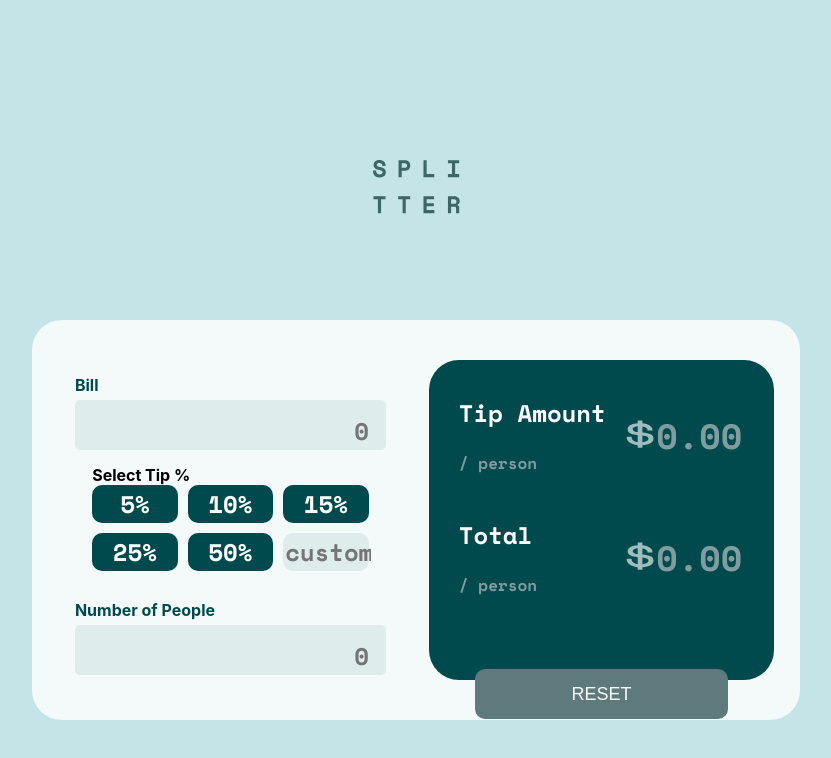
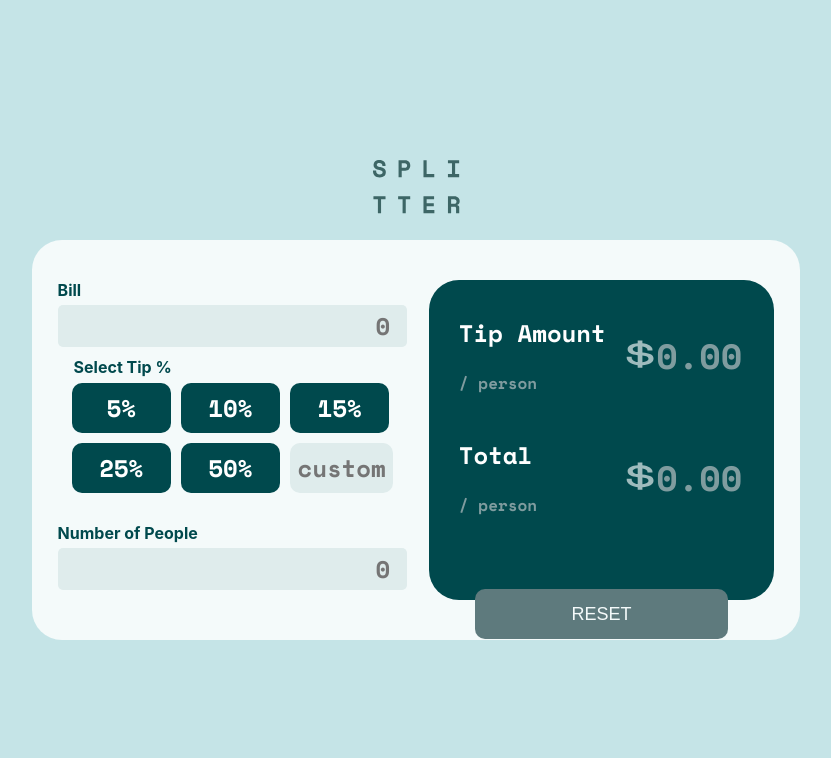
Before and after one commit to RubyAlvarez08/calculator, a React (Create React App) app: page / in a window 1280 px wide. Shown: the top 758 px of the page, without its empty margins (224-1055 px from the left). Built offline with nearby package versions, Linux system fonts and the light colour scheme.

Commit message:
style correction and accessibility

```diff
--- a/src/App.js
+++ b/src/App.js
@@ -1,3 +1,4 @@
+import React, { useState } from 'react';
 import Header from '../src/components/Header';
 import '../src/App.css'
 import InputBox from './components/InputBox';
@@ -5,18 +6,35 @@ import SelectTip from './components/SelectTip';
 import OutputBox from './components/OutputBox';
 //const iconImages = require.contex('../src/images')
 function App() {
+  const [enteredBill, setEnteredBill] = useState('');
+  const [enteredNumberOfPeople, setEnteredNumberOfPeople] = useState('');
+
+  const billChangeHandler = event =>{
+    setEnteredBill(event.target.value);
+
+  }
+  const numberOfPeopleChange = event =>{
+    setEnteredNumberOfPeople(event.target.value)
+  }
 
   return (
     <div className="app">
         <Header></Header>
         <main className="splitter-container">
-          <section className="splitter-input">
-           <InputBox name="Bill"></InputBox>
-           <SelectTip></SelectTip>
-            <InputBox name = "Number of People"></InputBox>
+          <section  className="splitter-input">
+           <InputBox name="Bill"
+                     value={enteredBill}
+                     onChange={billChangeHandler}
+            />
+           <SelectTip/>
+            <InputBox name = "Number of People"
+                      value={enteredNumberOfPeople}
+                      onChange={numberOfPeopleChange}
+
+            />
           </section>
           <section className="splitter-result">
-            <OutputBox></OutputBox>
+            <OutputBox/>
           </section>
         </main>
     </div>
--- a/src/components/Header.css
+++ b/src/components/Header.css
@@ -1,5 +1,5 @@
 .logo{
-    height: 40vh;
+    height: 30vh;
     position: relative;
     top: 20vh;
 }
--- a/src/components/InputBox.css
+++ b/src/components/InputBox.css
@@ -1,27 +1,18 @@
 .input-box{
-    padding: 15px;
-    width: 90%;
+
+    width: 100%;
     height: 100px;
     color:hsl(183, 100%, 15%);
+
 }
 .input-box__enter{
     background-color:hsl(180, 24%, 90%);
-    height: 50px;
-    display: flex;
-    align-items: flex-end;
-    justify-content: flex-end;
+    height: 5vh;
+    border: 0;
+    text-align: end;
+    width: 100%;
     border-radius: 5px;
     margin-top: 5px;
+    font-family: 'Space Mono', monospace;
+    font-size: 24px;
 }
-.input-box__enter:focus{
-    outline: 0;
-    box-shadow: 0 0 8px 10px #888888;
-}
-.input-box__enter input{
-   background-color: transparent;
-   border:0;
-   text-align: end;
-   font-size: 24px;
-   font-family: 'Space Mono', monospace;
-    outline: 0;
-}
--- a/src/components/InputBox.js
+++ b/src/components/InputBox.js
@@ -6,10 +6,9 @@ import '../components/InputBox.css';
 function InputBox(props){
     return(
         <div className="input-box">
-          <label for={props.name}> {props.name}</label>
-					<div className="input-box__enter" role="input" tabIndex="0">
-						<input type="number"  id={props.name} placeholder="0" min="0"></input>
-					</div>
+          <label for={props.name}> {props.name}
+						<input type="number" className="input-box__enter" id={props.name} placeholder="0" min="0"/>
+          </label>
         </div>
     )
 }
--- a/src/components/SelectTip.css
+++ b/src/components/SelectTip.css
@@ -1,15 +1,11 @@
 .container-select{
-    width: 80%;
+    max-width: 100%;
     margin-bottom: 20px;
-}
-.select-tip{
+    border: 0;
+    color:hsl(183, 100%, 15%);
     display: grid;
     grid-template-columns: 1fr 1fr 1fr;
     gap: 10px;
-    height: 10vh;
-
-
-
 }
 .tip-button{
     background-color: hsl(183, 100%, 15%);
@@ -18,24 +14,25 @@
     color: #FFFF;
     font-family: 'Space Mono', monospace;
     font-size: 24px;
+    height: 50px;
 
 
 }
+.custom{
+    background-color: hsl(180, 24%, 90%);
+    color: hsl(183, 100%, 15%);
+    font-family: 'Space Mono', monospace;
+    outline: 0;
+    border: 0;
+    border-radius: 10px;
+    text-align: center;
+    width: 100%;
+    font-size: 24px;
+}
+
 .tip-button:focus{
     background-color: hsl(162, 90%, 35%);
 }
-.custom{
-    background-color: hsl(180, 24%, 90%);
-    color: hsl(183, 100%, 15%);  ;
+.custom:focus{
+    background-color: hsl(162, 90%, 35%);
 }
-.custom input{
-    font-family: 'Space Mono', monospace;
-    background-color: transparent;
-    outline: 0;
-    border: 0;
-    text-align: center;
-    width: 100%;
-    color: hsl(183, 100%, 15%);  ;
-    font-size: 24px;
-
-}
--- a/src/components/SelectTip.js
+++ b/src/components/SelectTip.js
@@ -3,20 +3,15 @@ import TipButton from "./TipBotton";
 import '../components/SelectTip.css';
 function SelectTip(){
     return(
-        <div className="container-select" tabIndex="0">
-            Select Tip %
-            <div role="combobox" className="select-tip">
-            <TipButton name="5%"></TipButton>
-            <TipButton name="10%"></TipButton>
-            <TipButton name="15%"></TipButton>
-            <TipButton name="25%"></TipButton>
-            <TipButton name="50%"></TipButton>
-            <div className="tip-button custom">
-                <input placeholder="custom"/>
-            </div>
-            </div>
-
-        </div>
+        <fieldset className="container-select">
+            <legend>Select Tip %</legend>
+                <TipButton type="button"className="tip-button" value="5%" for="five" id="five"/>
+                <TipButton type="button"className="tip-button" value="10%"for="ten" id="ten"/>
+                <TipButton type="button"className="tip-button" value="15%"for="fifteen" id="fifteen"/>
+                <TipButton type="button"className="tip-button" value="25%"for="twenty-five" id="twenty-five"/>
+                <TipButton type="button"className="tip-button" value="50%"for="fifty" id="fifty"/>
+                <TipButton type="text" className="custom" placeholder="custom"for="custom" id="custom"/>
+        </fieldset>
     )
 }
 
--- a/src/components/TipBotton.js
+++ b/src/components/TipBotton.js
@@ -1,7 +1,12 @@
 
 function TipButton(props){
     return(
-        <button className="tip-button"type="button">{props.name}</button>
+            <input  type={props.type}
+                    className={props.className}
+                    value={props.value}
+                    id={props.id}
+                    placeholder={props.placeholder}
+            />
     )
 }
 export default TipButton;
--- a/src/components/outputBox.css
+++ b/src/components/outputBox.css
@@ -48,5 +48,5 @@
     color: hsl(189, 41%, 97%);
     text-transform: uppercase;
     font-size: 18px;
-    ;
+
 }
```
